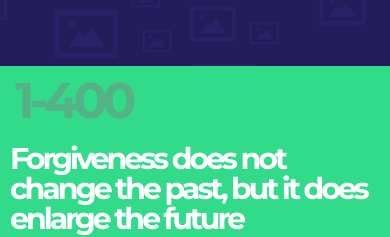
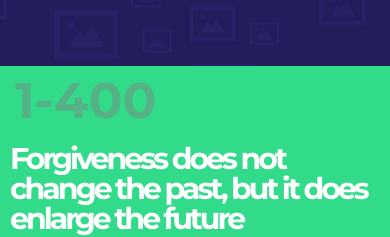
Before and after one commit to rakexg/rakexg.github.io, a plain HTML site: page index.html in a window 390 px wide. Shown: the part 349-586 px from the top of the page. Drawn offline with Linux system fonts and the light colour scheme.

Commit message:
font url changed to https

```diff
--- a/index.html
+++ b/index.html
@@ -9,7 +9,7 @@
         <meta name="viewport" content="width=device-width, initial-scale=1, maximum-scale=1">
 
         <link rel="shortcut icon" href="images/favicon.png" />
-        <link href='http://fonts.googleapis.com/css?family=Roboto:300,400,400i,700,700i,900|Montserrat:400,700|PT+Serif' rel='stylesheet' type='text/css'>
+        <link href='https://fonts.googleapis.com/css?family=Roboto:300,400,400i,700,700i,900|Montserrat:400,700|PT+Serif' rel='stylesheet' type='text/css'>
         <link rel="stylesheet" type="text/css"  href='css/clear.css' />
         <link rel="stylesheet" type="text/css"  href='css/common.css' />
         <link rel="stylesheet" type="text/css"  href='css/font-awesome.min.css' />
--- a/style.css
+++ b/style.css
@@ -163,7 +163,7 @@ body a:hover
     font-weight: 700;
     font-size: 70px;
     line-height: 100%;
-    letter-spacing: -5px;
+    /* letter-spacing: -5px; */
 }
 
 .section-title-holder h2
@@ -1234,7 +1234,7 @@ footer
     .section-num span
     {
         margin-left: 10px;
-        font-size: 70px;
+        font-size: 30px;
     }
 
     .section-title-holder h2
```
